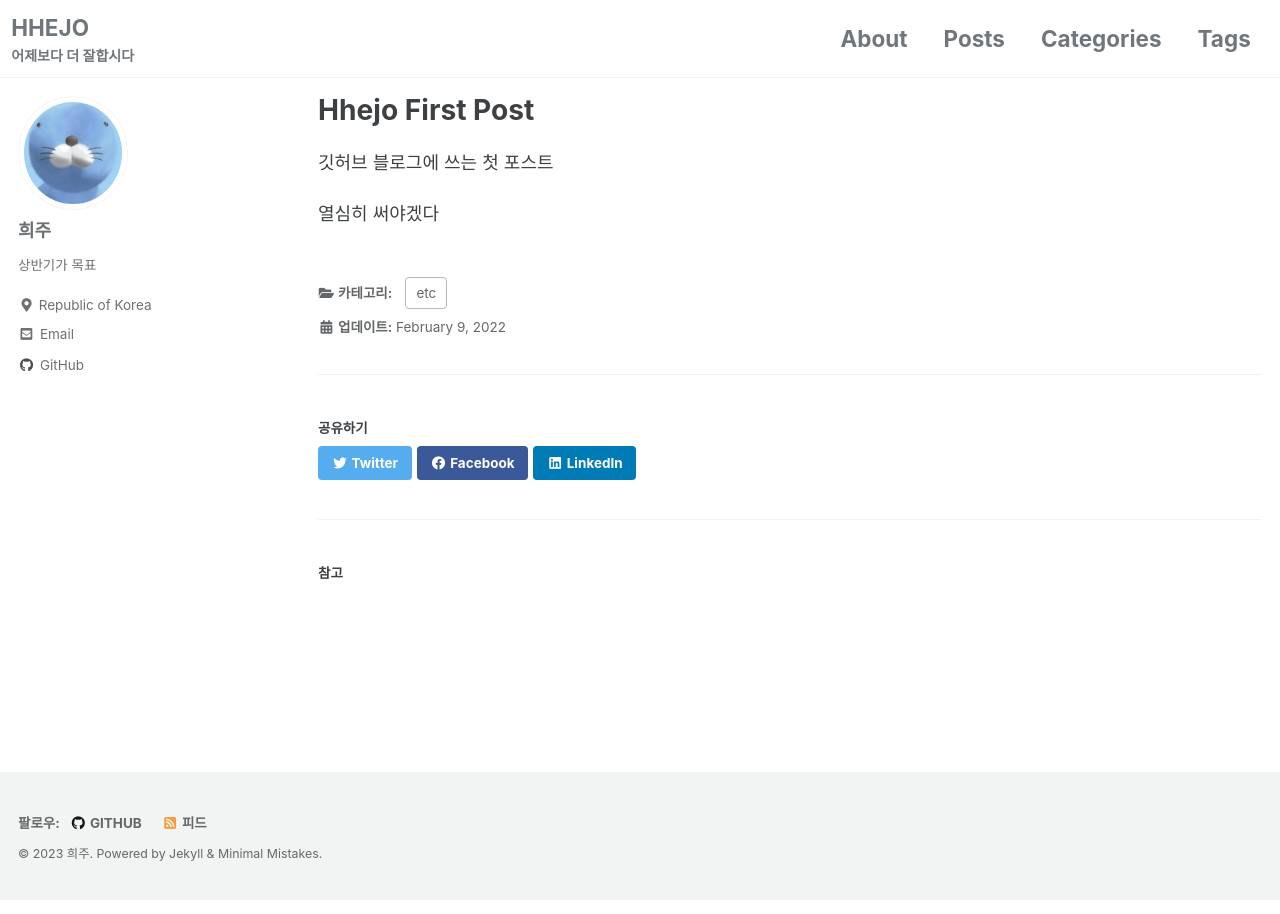
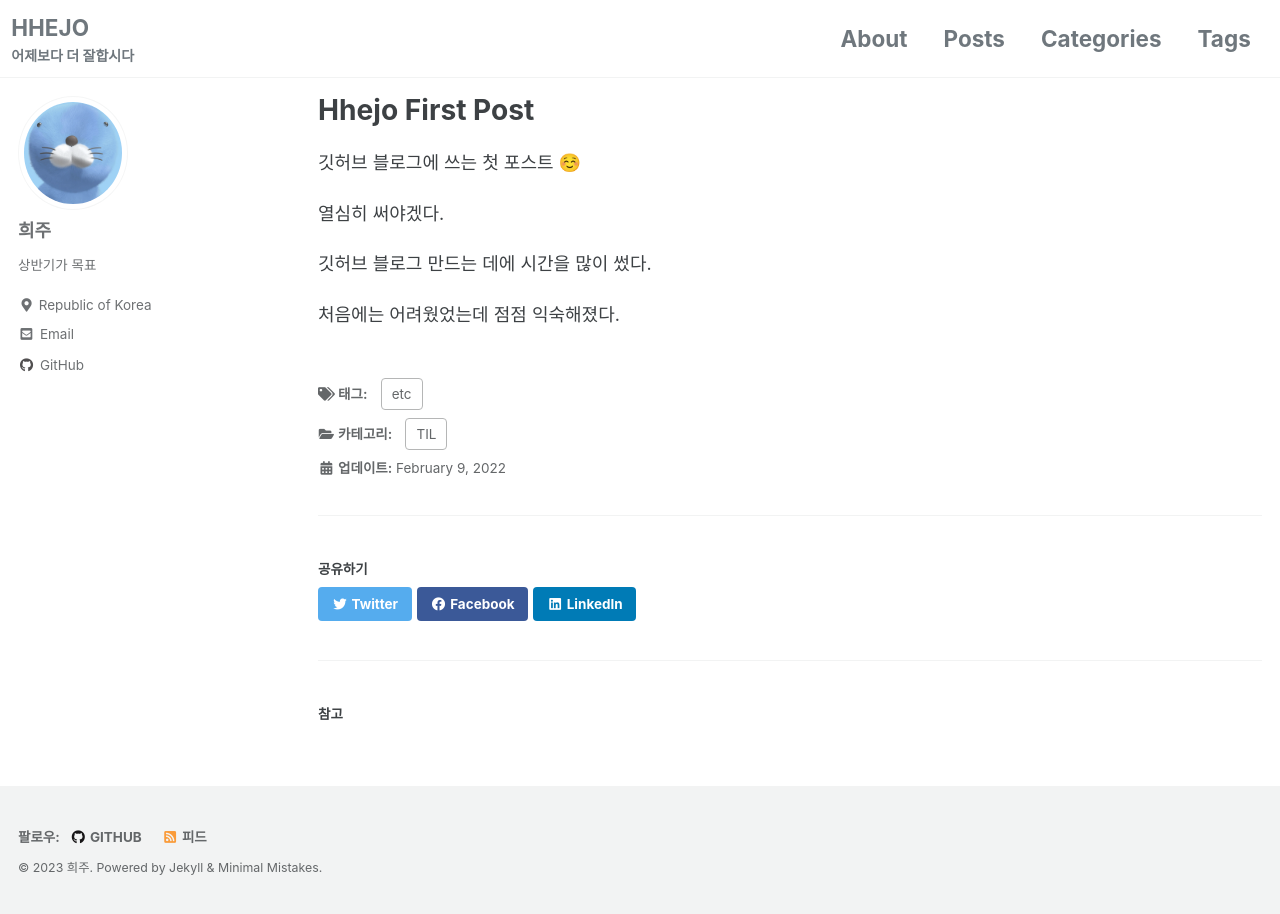
Before and after one commit to hhejo/hhejo-github-io-backup, a Jekyll site: the page built from _posts/2022-02-09-hhejo-first-post.md, in a window 1280 px wide. Built offline with Jekyll 4.4.1, drawn with Linux system fonts in a browser that asks for light colours; cached includes are drawn as plain includes.

Commit message:
update first post

```diff
--- a/_posts/2022-02-09-hhejo-first-post.md
+++ b/_posts/2022-02-09-hhejo-first-post.md
@@ -3,9 +3,15 @@ title:  "Hhejo First Post"
 date: 2022-02-09
 last_modified_at: 2022-02-09
 categories:
-  - etc
+  - TIL
+tags:
+  - [etc]
 ---
 
-깃허브 블로그에 쓰는 첫 포스트
+깃허브 블로그에 쓰는 첫 포스트 ☺️
 
-열심히 써야겠다
+열심히 써야겠다.
+
+깃허브 블로그 만드는 데에 시간을 많이 썼다.
+
+처음에는 어려웠었는데 점점 익숙해졌다.
```
